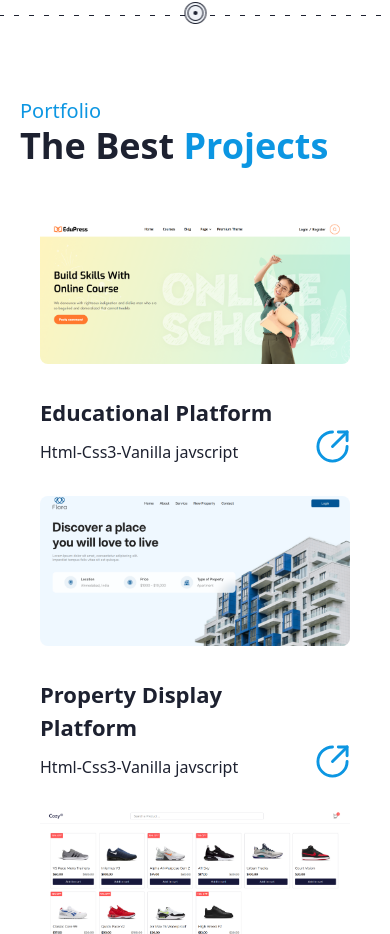
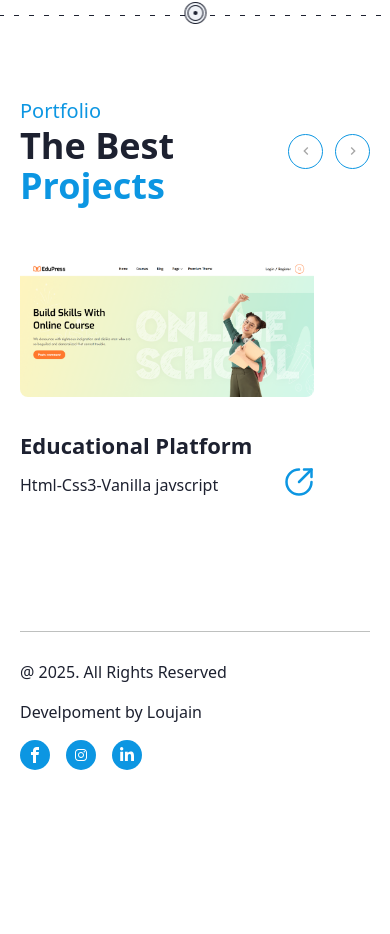
Before and after one commit to Loujain-Alrefae/personal-website, a React (Vite) app: page /projects/1 in a window 390 px wide. Shown: the part 920-1854 px from the top of the page. After the commit the page ends 1726 px from the top, so only its background shows below. Built offline with nearby package versions, Linux system fonts and the light colour scheme.

Commit message:
edaite slider

```diff
--- a/src/components/SliderProject/SliderProject.jsx
+++ b/src/components/SliderProject/SliderProject.jsx
@@ -1,24 +1,38 @@
 import { Link } from 'react-router-dom'
 import {projects} from '../../assets/js/projects'
 import { LuCircleArrowOutUpRight } from 'react-icons/lu'
-import { useRef } from 'react'
+import { useEffect, useRef, useState } from 'react'
 
 // SliderProject component displays a horizontal scrollable list of projects with navigation arrows
 const SliderProject = ({title , dis ,defcolor , arrowleft , areowright , arrowfull , swith }) => {
-    const sliderRef = useRef()
-    const scrollProjects =(direction)=>{
-        // Scroll the slider left or right based on visible card width
-        if (sliderRef.current) {
-            const cardWidth =sliderRef.current.querySelector('div')?.offsetWidth || 300
-            const visibelCards = Math.floor(sliderRef.current.offsetWidth / cardWidth)
-            const scrollAmount  = cardWidth * visibelCards + 165
-            sliderRef.current.scrollBy({
-                left : direction === 'left' ? -scrollAmount : scrollAmount ,
-                behavior : 'smooth'
-            })
+    const [current , setCurrent] = useState(0)
+    const [slidesPerView , setSlidesPerView] = useState(1)
+    useEffect(()=>{
+        const handleResize = ()=>{
+            if (window.innerWidth < 640) {
+                setSlidesPerView(1)
+            } else if (window.innerWidth < 1024) {
+                setSlidesPerView(2)
+            }else {
+                setSlidesPerView(3)
             }
-    };
+        }
+        handleResize()
+        window.addEventListener("resize" , handleResize)
+        return ()=> window.removeEventListener("resize" , handleResize)
+    },[])
+    const maxStartPoint = projects.length - slidesPerView
+    const slideWidth = 100 / slidesPerView
+    const transformValue = current * slideWidth
+    const prevSlide =()=>{
+        if(current === 0) setCurrent(maxStartPoint)
+        else setCurrent(current - 1)
+    }
 
+    const nextSlide =()=>{
+        if(current >= maxStartPoint) setCurrent(0)
+        else setCurrent(current + 1)
+    }
     return (
         <div className='mx-5 lg:mx-[70px]'>
             {/* Section header with title and navigation arrows */}
@@ -28,18 +42,26 @@ const SliderProject = ({title , dis ,defcolor , arrowleft , areowright , arrowfu
                     <h2 className='text-4xl md:text-[40px] text-myprimary font-semibold dark:text-white'>{dis} <span className=' text-mysecondary'>{defcolor}</span></h2>
                 </div>
                 {/* Navigation arrows for desktop view */}
-                <div className='hidden lg:flex gap-3'>
-                    <button onClick={()=>scrollProjects("left")}
+                <div className='flex gap-3'>
+                    <button onClick={prevSlide}
                         className=' w-[35px] h-[35px] flex items-center justify-center rounded-[50%] cursor-pointer border border-solid border-mysecondary bg-transparent text-[#A6A6A6] hover:bg-mysecondary hover:text-white'>{arrowleft}</button>
-                    <button onClick={()=>scrollProjects("right")}
+                    <button onClick={nextSlide}
                         className=' w-[35px] h-[35px] flex items-center justify-center rounded-[50%] cursor-pointer border border-solid border-mysecondary bg-transparent text-[#A6A6A6] hover:bg-mysecondary hover:text-white'>{areowright}</button>
                 </div>
             </div>
             {/* Horizontal slider for desktop */}
-            <div ref={sliderRef} className=' w-[100%]  mb-[94px] hidden lg:flex relative overflow-hidden gap-14'>
+            <div  className=' w-[100%]  mb-[94px]  relative overflow-hidden  '
+                >
+                <div className=' flex gap-14 transition-transform duration-600 ease-in-out'
+                style={{
+                    transform : `translateX(-${transformValue}%)`
+                }}>
                     {projects?.map((p,index) => {
                         return(
-                        <div key={index} onClick={() => swith(p.id)} className='w-[100%]  lg:w-[30%] shrink-0 cursor-pointer '>
+                            <div key={index} onClick={() => swith(p.id)} className='shrink-0 cursor-pointer '
+                                style={{
+                                    width : `calc(${slideWidth}% - ${3.5}rem)`
+                                }}>
                                 <img src={p.img} alt={p.title} className=' w-[100%]  rounded-[8px] cursor-pointer' />
                                 <div className='pt-[32px] flex items-end justify-between '>
                                     <div className='text-myprimary dark:text-white '>
@@ -53,22 +75,7 @@ const SliderProject = ({title , dis ,defcolor , arrowleft , areowright , arrowfu
                         })
                     }
                 </div>
-            {/* Grid layout for mobile view */}
-            <div className='  px-5 mb-[94px] flex flex-wrap justify-between md:justify-around items-center gap-8 lg:hidden '>
-                {projects?.map((project , index) => {
-                    return(
-                        <div key={index} onClick={() => swith(project.id)} className='w-[320px] '>
-                            <img src={project.img} alt="project" className=' w-[100%]  rounded-[8px] cursor-pointer'/>
-                            <div className='pt-[32px] flex items-end justify-between '>
-                                <div className='text-myprimary dark:text-white '>
-                                    <h3 className=' pb-[11px] text-[22px] font-semibold '>{project.title}</h3>
-                                    <p>{project.langs}</p>
-                                </div>
-                                <Link to={project.link} className=' text-mysecondary text-[35px]'><LuCircleArrowOutUpRight /></Link>
-                            </div>
-                        </div>
-                    )
-                })}
+
             </div>
         </div>
     )
```
Lines whose indentation alone changed are shown as unchanged.
